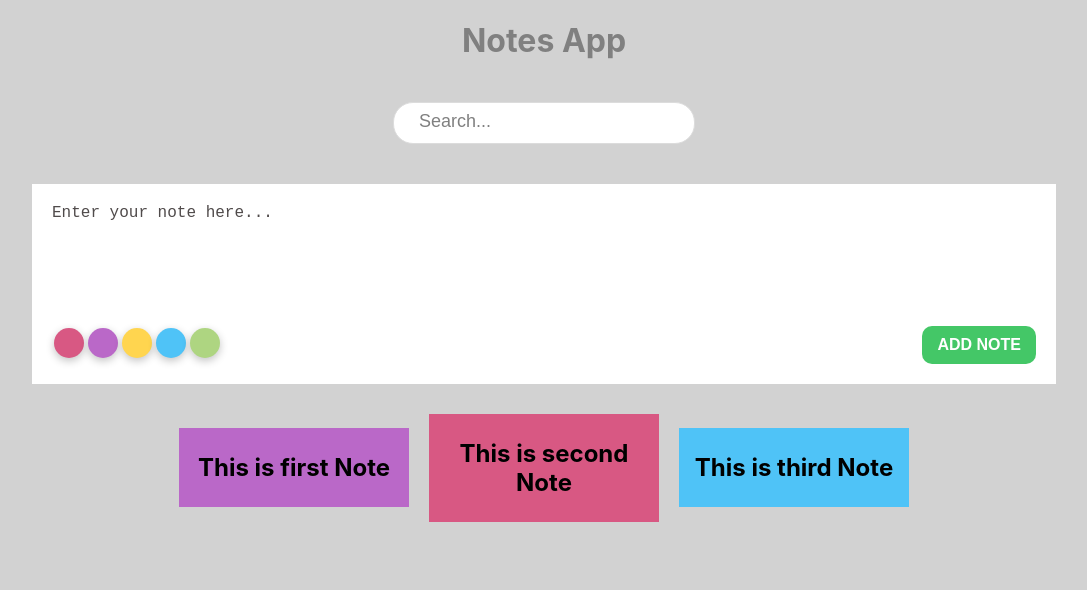
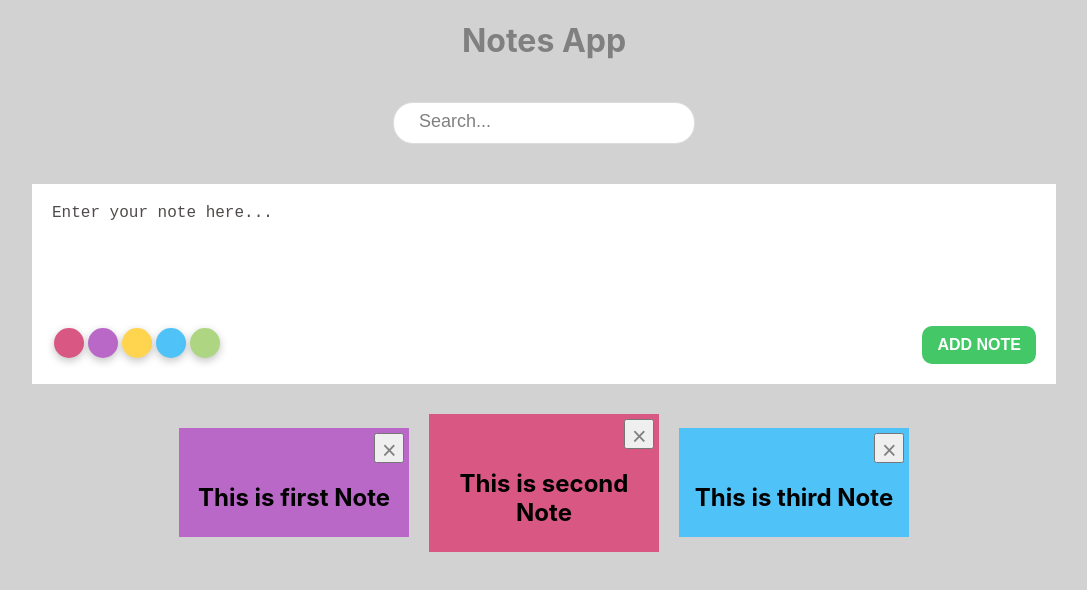
Before and after one commit to SULTAN-MURAT/note-app, a React (Create React App) app: page / in a window 1280 px wide. Shown: the top 590 px of the page, without its empty margins (96-1183 px from the left). Built offline with nearby package versions, Linux system fonts and the light colour scheme.

Commit message:
Delete button has been added to each note

```diff
--- a/src/components/NoteList.js
+++ b/src/components/NoteList.js
@@ -1,15 +1,20 @@
 import { useEffect, useState } from "react";
-import { useSelector } from "react-redux";
-import { filteredNotesSelector } from "../redux/noteSlice";
+import { useSelector,useDispatch } from "react-redux";
+import { filteredNotesSelector, deleteNote } from "../redux/noteSlice";
 
 function NoteList() {
   const initialNotes = useSelector(filteredNotesSelector);
+  const dispatch = useDispatch();
+  const [notes, setNotes] = useState(initialNotes);
 
-  const [notes, setNotes] = useState(initialNotes);
   useEffect(() => {
     setNotes(initialNotes);
     console.log(initialNotes);
   }, [initialNotes]);
+
+  const handleDelete = (id) => {
+    dispatch(deleteNote(id));
+  };
   return (
     <div className="note-list">
       {notes &&
@@ -19,7 +24,15 @@ function NoteList() {
             key={Math.random() * Date.now()}
             style={{ backgroundColor: `${item.color}` }}
           >
-            <h2>{item.text}</h2>
+           <div className="deleteBtn-container">
+              <button
+                className="destroy"
+                onClick={() => handleDelete(item.id)}
+              ></button>
+            </div>
+            <div>
+              <h2>{item.text}</h2>
+            </div>
           </div>
         ))}
     </div>
```
